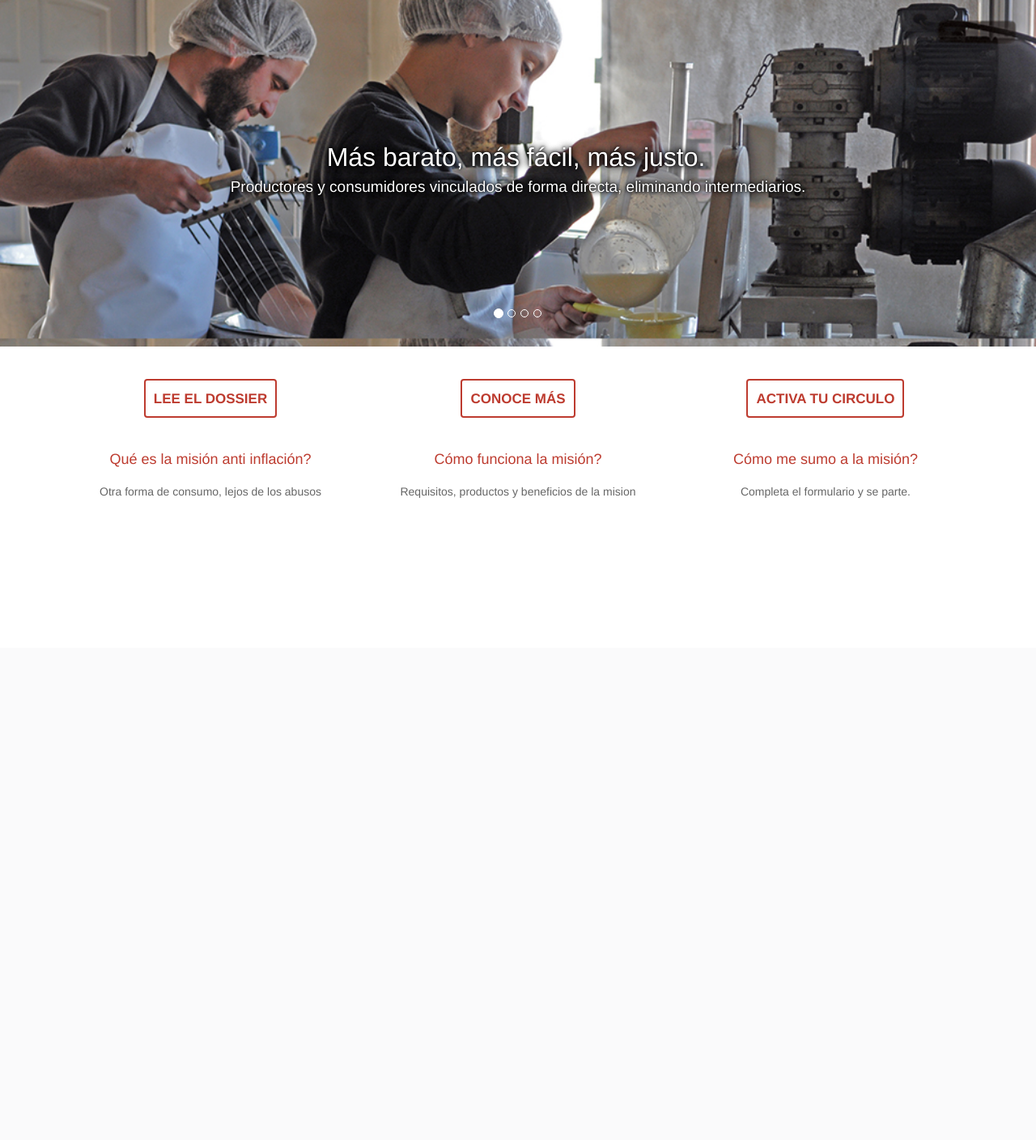
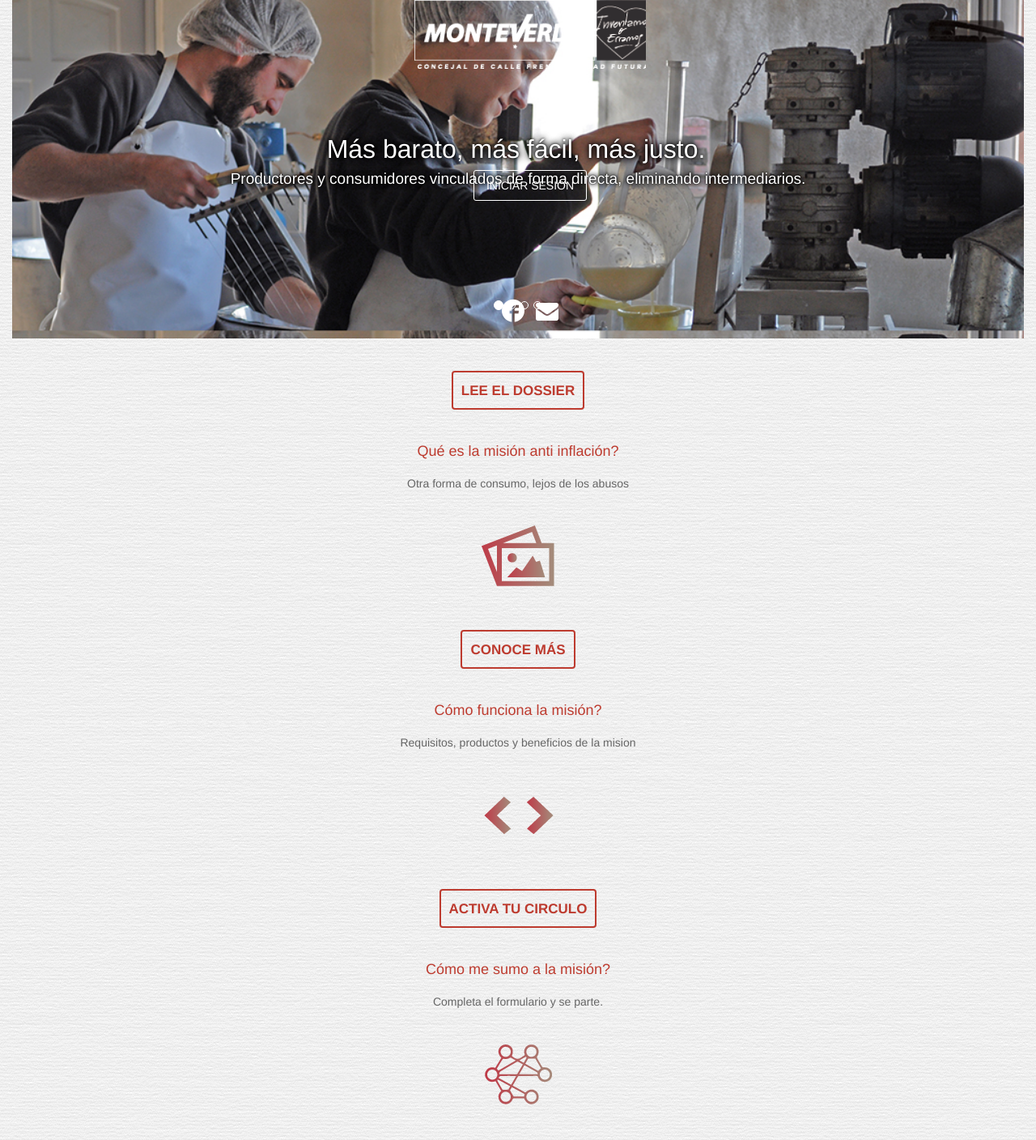
Before and after one commit to CiudadFutura/ciudad-futura, a Django app: page / in a window 1280 px wide. Shown: the whole page at 81% size. Before the commit the page ends 615 px from the top, so only its background shows below. Run offline with Django 3.2, Linux system fonts and the light colour scheme; some libraries are stand-ins or nearby versions.

Commit message:
Added on the slice,  logos, login and social buttons

```diff
--- a/src/ciudadfutura/apps/site/static/site/css/home.css
+++ b/src/ciudadfutura/apps/site/static/site/css/home.css
@@ -203,7 +203,7 @@
   content: "\e644";
 }
 body {
-  background: image-url('../img/bg.png') repeat;
+  background: url('../img/bg.png') repeat;
 }
 a,
 a:hover {
@@ -212,50 +212,49 @@ a:hover {
 .col-lg-12 {
   padding: 0px;
 }
-.col-4 {
-  width: 33.3333%;
-  float: left;
+.pos-absolute {
+  position: absolute;
 }
-#wrapper {
-  position: relative;
-  z-index: 8888;
+.margin-top {
+  margin-top: 10%;
 }
-#wrapper #header {
-  position: absolute;
-  z-index: 8888;
-  text-align: center;
-  min-height: 462px;
-  top: 0px;
-  width: 100%;
+.on-top {
+  z-index: 1000;
 }
-#wrapper #header .header-bar {
-  height: 77px;
-  position: absolute;
-  width: 100%;
-  text-align: center;
-  padding-top: 20px;
-}
-#wrapper #header .header-bar a.logo {
-  width: 201px;
-  height: 76px;
-  background: image-url('../img/logo-mia.jpg') no-repeat;
+.on-top a.logo {
+  background: url('../img/logo-mia.jpg') no-repeat;
   background-size: cover;
   display: none;
 }
-#wrapper #header .header-bar a.logo span {
+.on-top a.logo span {
   display: none;
 }
-#wrapper #header .header-bar a.logo-monteverde {
-  width: 259px;
-  height: 76px;
-  background: image-url('../img/logo.png') no-repeat;
+.on-top a.logo-monteverde {
+  min-width: 286px;
+  min-height: 86px;
+  background: url('../img/logo.png') no-repeat;
   background-size: cover;
   display: inline-block;
 }
-#wrapper #header .header-bar a.logo-monteverde span {
+.on-top a.logo-monteverde span {
   display: none;
 }
-#wrapper #header a.join {
+a.loginbtn {
+  font-size: 14px;
+  text-transform: uppercase;
+  color: #ffffff;
+  border-radius: 3px;
+  border: 1px solid #ffffff;
+  padding: 10px 15px 10px 15px;
+  background: transparent;
+}
+a.loginbtn:hover {
+  color: #ffffff;
+  background-color: #bd3b2f;
+  border: 1px solid #bd3b2f;
+  text-shadow: 0 0 0;
+}
+a.join {
   position: relative;
   top: 310px;
   font-size: 14px;
@@ -267,52 +266,29 @@ a:hover {
   background: transparent;
   text-shadow: 0px 0px 2px #000, 0px 0px 6px #000, 0px 0px 6px #000;
 }
-#wrapper #header a.join:hover {
+a.join:hover {
   color: #ffffff;
   background-color: #bd3b2f;
   border: 1px solid #bd3b2f;
   text-shadow: 0 0 0;
 }
-#wrapper #header a.loginbtn {
-  font-size: 14px;
-  text-transform: uppercase;
-  color: #ffffff;
-  border-radius: 3px;
-  border: 1px solid #ffffff;
-  padding: 10px 15px 10px 15px;
-  background: transparent;
-  top: 290px;
-  position: absolute;
-  left: 42%;
-}
-#wrapper #header a.loginbtn:hover {
-  color: #ffffff;
-  background-color: #bd3b2f;
-  border: 1px solid #bd3b2f;
-  text-shadow: 0 0 0;
-}
-#wrapper #header #lm-home-social {
-  position: absolute;
-  bottom: 40px;
-  width: 100%;
-}
-#wrapper #header #lm-home-social .lm-facebook:hover {
+.lm-facebook:hover {
   color: #3b5998;
   background-color: transparent;
 }
-#wrapper #header #lm-home-social .lm-twitter:hover {
+.lm-twitter:hover {
   color: #ccc;
   background-color: transparent;
 }
-#wrapper #header #lm-home-social .lm-social-icons {
+.lm-social-icons {
   color: #fff;
   font-size: 28px;
   display: inline-block;
 }
-#wrapper #header #lm-home-social .lm-social-icons:first-child {
+.lm-social-icons:first-child {
   margin-right: 10px;
 }
-#wrapper #header #lm-home-social .lm-social-icons:hover {
+.lm-social-icons:hover {
   text-shadow: 0 0 1px #ddd;
   background-color: transparent;
 }
@@ -356,17 +332,17 @@ a:hover {
   background-color: transparent;
 }
 #lm-dossier {
-  background: image-url('../img/icono_lee_el_dossier.png') center bottom no-repeat;
+  background: url('../img/icono_lee_el_dossier.png') center bottom no-repeat;
 }
 #lm-conoce {
-  background: image-url('../img/icono_conoce_mas.png') center bottom no-repeat;
+  background: url('../img/icono_conoce_mas.png') center bottom no-repeat;
 }
 #lm-activar {
-  background: image-url('../img/icono_activa_tu_circulo.png') center bottom no-repeat;
+  background: url('../img/icono_activa_tu_circulo.png') center bottom no-repeat;
 }
 #tigre {
   min-height: 280px;
-  background: image-url('../img/tigre.png') center 20px no-repeat;
+  background: url('../img/tigre.png') center 20px no-repeat;
   background-size: contain;
 }
 #lm-login {
@@ -529,7 +505,7 @@ a:hover {
   height: 100px;
 }
 #footer-info-home {
-  background: image-url('../img/taco_logo_foot.png') center top no-repeat;
+  background: url('../img/taco_logo_foot.png') center top no-repeat;
   height: 280px;
 }
 #toTop {
--- a/src/ciudadfutura/apps/site/static/site/less/home.less
+++ b/src/ciudadfutura/apps/site/static/site/less/home.less
@@ -51,7 +51,7 @@
 }
 
 body{
-  background: image-url('../img/bg.png') repeat;
+  background: url('../img/bg.png') repeat;
 }
 a, a:hover{
   text-decoration: none;
@@ -59,30 +59,18 @@ a, a:hover{
 .col-lg-12{
   padding: 0px;
 }
-.col-4{
-  width: 33.3333%;
-  float: left;
+
+.pos-absolute{
+  position: absolute;
 }
-#wrapper {
-  position: relative;
-  z-index: 8888;
-  #header {
-    position: absolute;
-    z-index: 8888;
-    text-align: center;
-    min-height: 462px;
-    top: 0px;
-    width: 100%;
-    .header-bar {
-      height: 77px;
-      position: absolute;
-      width: 100%;
-      text-align: center;
-      padding-top: 20px;
+.margin-top{
+  margin-top: 10%;
+}
+
+.on-top{
+  z-index: 1000;
   a.logo {
-        width: 201px;
-        height: 76px;
-        background: image-url('../img/logo-mia.jpg') no-repeat;
+    background: url('../img/logo-mia.jpg') no-repeat;
     background-size:cover;
     display:none;
     span {
@@ -90,9 +78,9 @@ a, a:hover{
     }
   }
   a.logo-monteverde {
-        width: 259px;
-        height: 76px;
-        background: image-url('../img/logo.png') no-repeat;
+    min-width: 286px;
+    min-height: 86px;
+    background: url('../img/logo.png') no-repeat;
     background-size:cover;
     display: inline-block;
     span {
@@ -100,22 +88,16 @@ a, a:hover{
     }
   }
 }
+a.loginbtn {
+  .bt-1();
+}
 a.join {
   position: relative;
   top: 310px;
   .bt-1();
   text-shadow: 0px 0px 2px #000, 0px 0px 6px #000, 0px 0px 6px #000;
 }
-    a.loginbtn {
-      .bt-1();
-      top:290px;
-      position: absolute;
-      left:42%;
-    }
-    #lm-home-social {
-      position: absolute;
-      bottom: 40px;
-      width: 100%;
+
 .lm-facebook {
   &:hover {
     color: @facebook;
@@ -141,9 +123,10 @@ a, a:hover{
   }
 }
 
-    }
-  }
-}
+
+
+
+
 
 .lee {
   margin-top: 30px;
@@ -176,18 +159,18 @@ a, a:hover{
 }
 
 #lm-dossier {
-  background: image-url('../img/icono_lee_el_dossier.png') center bottom no-repeat;
+  background: url('../img/icono_lee_el_dossier.png') center bottom no-repeat;
 }
 #lm-conoce {
-  background: image-url('../img/icono_conoce_mas.png') center bottom no-repeat;
+  background: url('../img/icono_conoce_mas.png') center bottom no-repeat;
 }
 
 #lm-activar {
-  background: image-url('../img/icono_activa_tu_circulo.png') center bottom no-repeat;
+  background: url('../img/icono_activa_tu_circulo.png') center bottom no-repeat;
 }
 #tigre {
   min-height: 280px;
-  background: image-url('../img/tigre.png') center 20px no-repeat;
+  background: url('../img/tigre.png') center 20px no-repeat;
   background-size: contain;
 }
 
@@ -360,7 +343,7 @@ a, a:hover{
   height: 100px;
 }
 #footer-info-home {
-  background: image-url('../img/taco_logo_foot.png')  center top no-repeat;
+  background: url('../img/taco_logo_foot.png')  center top no-repeat;
   //@include background-size(cover);
   height: 280px;
 }
--- a/src/ciudadfutura/apps/site/templates/site/index.html
+++ b/src/ciudadfutura/apps/site/templates/site/index.html
@@ -9,11 +9,26 @@
 {% block content %}
 
   <div class="container-fluid">
-    <div class="row">
-      <div class="col-lg-12">
-        <div id="wrapper" class="full">
+    <div class="row-fluid">
+	      <div class="col-lg-12 pos-absolute on-top text-center">
+	        <div class="col-lg-12 pull-left">
+		        <a class="logo" href="/home"><span>logo</span></a>
+			      <a class="logo-monteverde" href="/home"><span>logo</span></a>
+	        </div>
+		      <div class="col-lg-12 pull-left margin-top">
+		        <a class="loginbtn" href="#">Iniciar Sesion</a>
+		      </div>
+		      <div class="col-lg-12 pull-left margin-top">
+			      <a class="lm-social-icons lm-facebook" href="https://www.facebook.com/misionantiinflacion" target="_blank" title="facebook">
+					      <span class="icon-facebook2"></span>
+				    </a>
+		        <a class="lm-social-icons lm-twitter" href="mailto:mision@concejaldecalle.com.ar" title="twitter">
+			        <span class="icon-envelope"></span>
+			      </a>
+	          </div>
+	      </div>
+
         <div id="myCarousel" class="carousel slide" data-ride="carousel">
-
 	        <ol class="carousel-indicators">
 	          <li data-target="#myCarousel" data-slide-to="0" class="active"></li>
 	          <li data-target="#myCarousel" data-slide-to="1"></li>
@@ -57,32 +72,8 @@
 	          </div>
 	        </div>
 	      </div>
+    </div>
 
-          <!-- <div id="header">
-            <div class="header-bar">
-              <div class="container">
-                <a class="logo" href="/home"><span>logo</span></a>
-                <a class="logo-monteverde" href="/home"><span>logo</span></a>
-              </div>
-            </div>
-            <div class="container">
-              <a class="loginbtn" href="#">Iniciar Sesion</a>
-            </div>
-            <div id="lm-home-social">
-              <a class="lm-social-icons lm-facebook" href="https://www.facebook.com/misionantiinflacion" target="_blank" title="facebook">
-                <span class="icon-facebook2"></span>
-              </a>
-              <a class="lm-social-icons lm-twitter" href="mailto:mision@concejaldecalle.com.ar" title="twitter">
-                <span class="icon-envelope"></span>
-                </a>
-              </div>
-            </div>
-          </div>
-          -->
-
-        </div>
-      </div>
-    </div>
 
     <div class="row">
       <div class="container">
```
Lines whose indentation alone changed are shown as unchanged.
